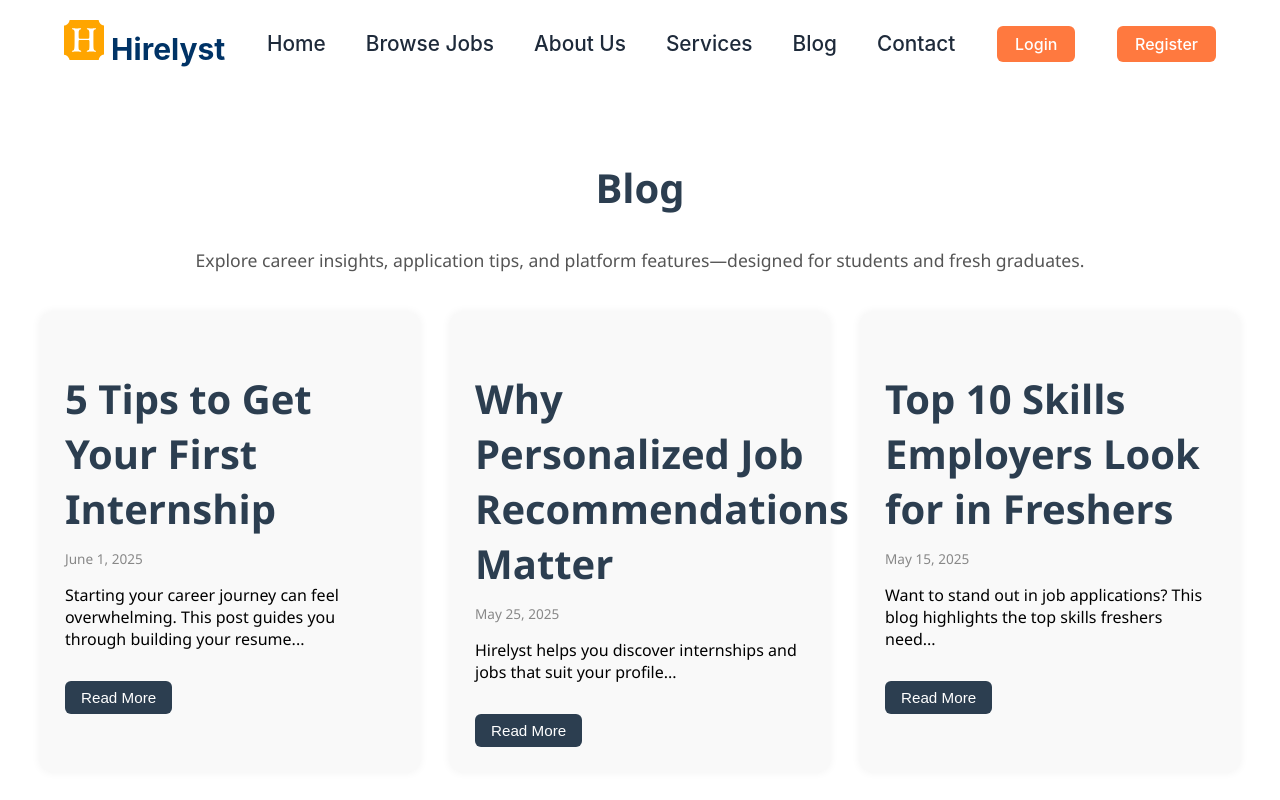
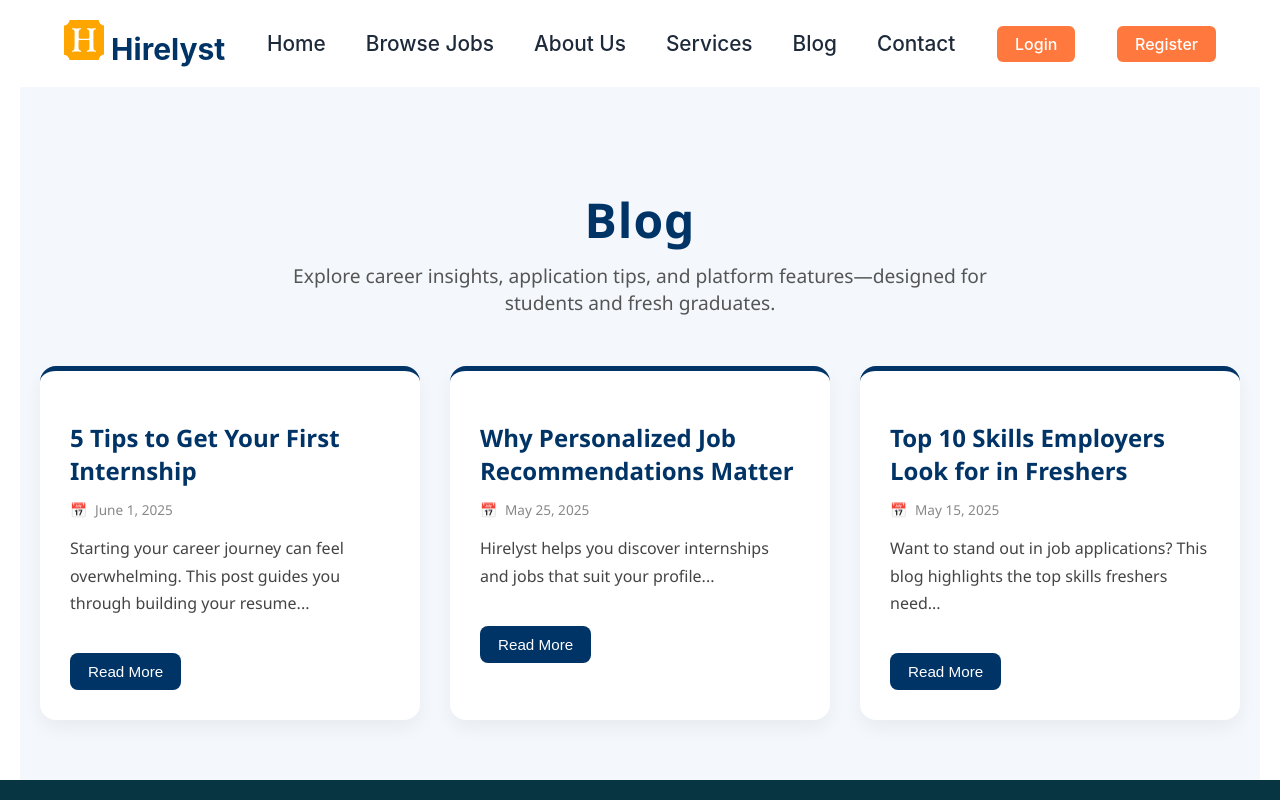
Before and after one commit to Prenshamhrzn/Hirelyst, a React (Create React App) app: page /blog in a window 1280 px wide. Shown: the top 800 px of the page. Built offline with nearby package versions, Linux system fonts and the light colour scheme.

Commit message:
Updated Blog

```diff
--- a/package.json
+++ b/package.json
@@ -15,7 +15,7 @@
     "react-dom": "^19.1.0",
     "react-icons": "^5.5.0",
     "react-router-dom": "^7.6.2",
-    "react-scripts": "5.0.1",
+    "react-scripts": "^5.0.1",
     "react-slick": "^0.30.3",
     "slick-carousel": "^1.8.1",
     "web-vitals": "^2.1.4"
--- a/src/components/Blog.js
+++ b/src/components/Blog.js
@@ -1,7 +1,8 @@
+//Blog.js
 import { useState } from "react";
 import "../css/blog.css";
 
-const BlogPost = ({ post, index, isExpanded, onToggle }) => (
+const BlogPost = ({ post, isExpanded, onToggle }) => (
   <div className="blog-post">
     <h2>{post.title}</h2>
     <p className="date">{post.date}</p>
@@ -19,79 +20,61 @@ const BlogPost = ({ post, index, isExpanded, onToggle }) => (
 );
 
 function Blog() {
-  const [expandedPost, setExpandedPost] = useState(null);
+  const [expandedPosts, setExpandedPosts] = useState(new Set());
 
   const toggleExpand = (index) => {
-    setExpandedPost(expandedPost === index ? null : index);
+    const newSet = new Set(expandedPosts);
+    if (newSet.has(index)) {
+      newSet.delete(index);
+    } else {
+      newSet.add(index);
+    }
+    setExpandedPosts(newSet);
   };
 
   const blogPosts = [
     {
       title: "5 Tips to Get Your First Internship",
       date: "June 1, 2025",
-      preview:
-        "Starting your career journey can feel overwhelming. This post guides you through building your resume...",
+      preview: "Starting your career journey can feel overwhelming. This post guides you through building your resume...",
       full: (
         <>
-          <p>
-            Starting your career journey can feel overwhelming. This post guides
-            you through five essential steps:
-          </p>
+          <p>Starting your career journey can feel overwhelming. This post guides you through five essential steps:</p>
           <ul>
             <li>Build a clear and concise resume.</li>
-            <li>
-              Leverage platforms like Hirelyst to discover internship
-              opportunities tailored to your skills.
-            </li>
+            <li>Leverage platforms like Hirelyst to discover internship opportunities tailored to your skills.</li>
             <li>Prepare for behavioral and technical interviews.</li>
             <li>Network with peers and mentors.</li>
             <li>Stay consistent and never stop learning.</li>
           </ul>
-          <p>
-            Whether you're a college student or a recent graduate, these tips
-            can increase your chances of securing your first role.
-          </p>
+          <p>Whether you're a college student or a recent graduate, these tips can increase your chances of securing your first role.</p>
         </>
       ),
     },
     {
       title: "Why Personalized Job Recommendations Matter",
       date: "May 25, 2025",
-      preview:
-        "Hirelyst helps you discover internships and jobs that suit your profile...",
+      preview: "Hirelyst helps you discover internships and jobs that suit your profile...",
       full: (
         <>
-          <p>
-            Hirelyst helps you discover internships and jobs that suit your
-            profile, thanks to its personalized recommendation engine. Instead
-            of wasting time scrolling endlessly, you’re matched with
-            opportunities based on:
-          </p>
+          <p>Hirelyst helps you discover internships and jobs that suit your profile, thanks to its personalized recommendation engine. Instead of wasting time scrolling endlessly, you’re matched with opportunities based on:</p>
           <ul>
             <li>Your skillset</li>
             <li>Your interests</li>
             <li>Your educational background</li>
             <li>Previous search behavior</li>
           </ul>
-          <p>
-            This means fewer irrelevant listings and more time applying to roles
-            that truly fit you.
-          </p>
+          <p>This means fewer irrelevant listings and more time applying to roles that truly fit you.</p>
         </>
       ),
     },
     {
       title: "Top 10 Skills Employers Look for in Freshers",
       date: "May 15, 2025",
-      preview:
-        "Want to stand out in job applications? This blog highlights the top skills freshers need...",
+      preview: "Want to stand out in job applications? This blog highlights the top skills freshers need...",
       full: (
         <>
-          <p>
-            To land a job or internship as a fresher, you need more than just a
-            degree. This post highlights the top 10 skills employers are looking
-            for:
-          </p>
+          <p>To land a job or internship as a fresher, you need more than just a degree. This post highlights the top 10 skills employers are looking for:</p>
           <ul>
             <li>Communication (verbal & written)</li>
             <li>Adaptability</li>
@@ -104,10 +87,7 @@ function Blog() {
             <li>Creativity and innovation</li>
             <li>Basic project management</li>
           </ul>
-          <p>
-            We also explain how you can develop and showcase these skills on
-            platforms like Hirelyst to strengthen your profile.
-          </p>
+          <p>We also explain how you can develop and showcase these skills on platforms like Hirelyst to strengthen your profile.</p>
         </>
       ),
     },
@@ -118,8 +98,7 @@ function Blog() {
       <div className="blog-header">
         <h1>Blog</h1>
         <p>
-          Explore career insights, application tips, and platform
-          features—designed for students and fresh graduates.
+          Explore career insights, application tips, and platform features—designed for students and fresh graduates.
         </p>
       </div>
 
@@ -128,8 +107,7 @@ function Blog() {
           <BlogPost
             key={index}
             post={post}
-            index={index}
-            isExpanded={expandedPost === index}
+            isExpanded={expandedPosts.has(index)}
             onToggle={() => toggleExpand(index)}
           />
         ))}
--- a/src/css/blog.css
+++ b/src/css/blog.css
@@ -1,24 +1,28 @@
 .blog {
-  padding: 40px 20px;
+  padding: 60px 20px;
   max-width: 1200px;
   margin: auto;
   font-family: 'Segoe UI', Tahoma, Geneva, Verdana, sans-serif;
+  background: #f4f8fc;
 }
 
 .blog-header {
   text-align: center;
-  margin-bottom: 40px;
+  margin-bottom: 50px;
 }
 
 .blog-header h1 {
-  font-size: 2.5rem;
-  color: #2c3e50;
+  font-size: 3rem;
+  color: #003366;
+  margin-bottom: 10px;
+  letter-spacing: 1px;
 }
 
 .blog-header p {
-  font-size: 1.1rem;
+  font-size: 1.2rem;
   color: #555;
-  margin-top: 10px;
+  max-width: 700px;
+  margin: auto;
 }
 
 .blog-grid {
@@ -28,54 +32,67 @@
 }
 
 .blog-post {
-  background: #f9f9f9;
-  padding: 25px;
-  border-radius: 12px;
-  box-shadow: 0 0 10px rgba(0, 0, 0, 0.06);
-  transition: transform 0.2s ease;
+  background: white;
+  padding: 30px;
+  border-radius: 16px;
+  box-shadow: 0 8px 18px rgba(0, 0, 0, 0.05);
+  transition: all 0.3s ease;
+  position: relative;
+  border-top: 5px solid #003366;
 }
 
 .blog-post:hover {
-  transform: translateY(-5px);
+  transform: translateY(-6px);
+  box-shadow: 0 12px 24px rgba(0, 0, 0, 0.08);
 }
 
 .blog-post h2 {
-  color: #2c3e50;
-  margin-bottom: 10px;
+  color: #003366;
+  margin-bottom: 12px;
+  font-size: 1.5rem;
 }
 
 .date {
   font-size: 0.85rem;
   color: #888;
   margin-bottom: 15px;
+  display: flex;
+  align-items: center;
+  gap: 8px;
+}
+
+.date::before {
+  content: '📅';
 }
 
 .read-more-btn {
-  background-color: #2c3e50;
+  background-color: #003366;
   color: white;
   border: none;
-  padding: 8px 16px;
-  border-radius: 6px;
+  padding: 10px 18px;
+  border-radius: 8px;
   cursor: pointer;
-  margin-top: 15px;
+  margin-top: 20px;
   font-size: 0.95rem;
+  transition: background-color 0.2s ease;
 }
 
 .read-more-btn:hover {
-  background-color: #1a242f;
+  background-color: #001f4d;
 }
 
 .blog-post ul {
   padding-left: 20px;
-  margin-top: 10px;
-  margin-bottom: 10px;
+  margin: 10px 0;
 }
 
 .blog-post li {
-  margin-bottom: 6px;
+  margin-bottom: 8px;
   line-height: 1.6;
+  color: #333;
 }
- .blog-content {
+
+.blog-content {
   text-align: left;
 }
 
@@ -83,4 +100,6 @@
 .blog-content ul,
 .blog-content ol {
   text-align: left;
+  color: #444;
+  line-height: 1.7;
 }
```
Also changed, not shown: 1 other file (tests, documents, lock files or other folders).
